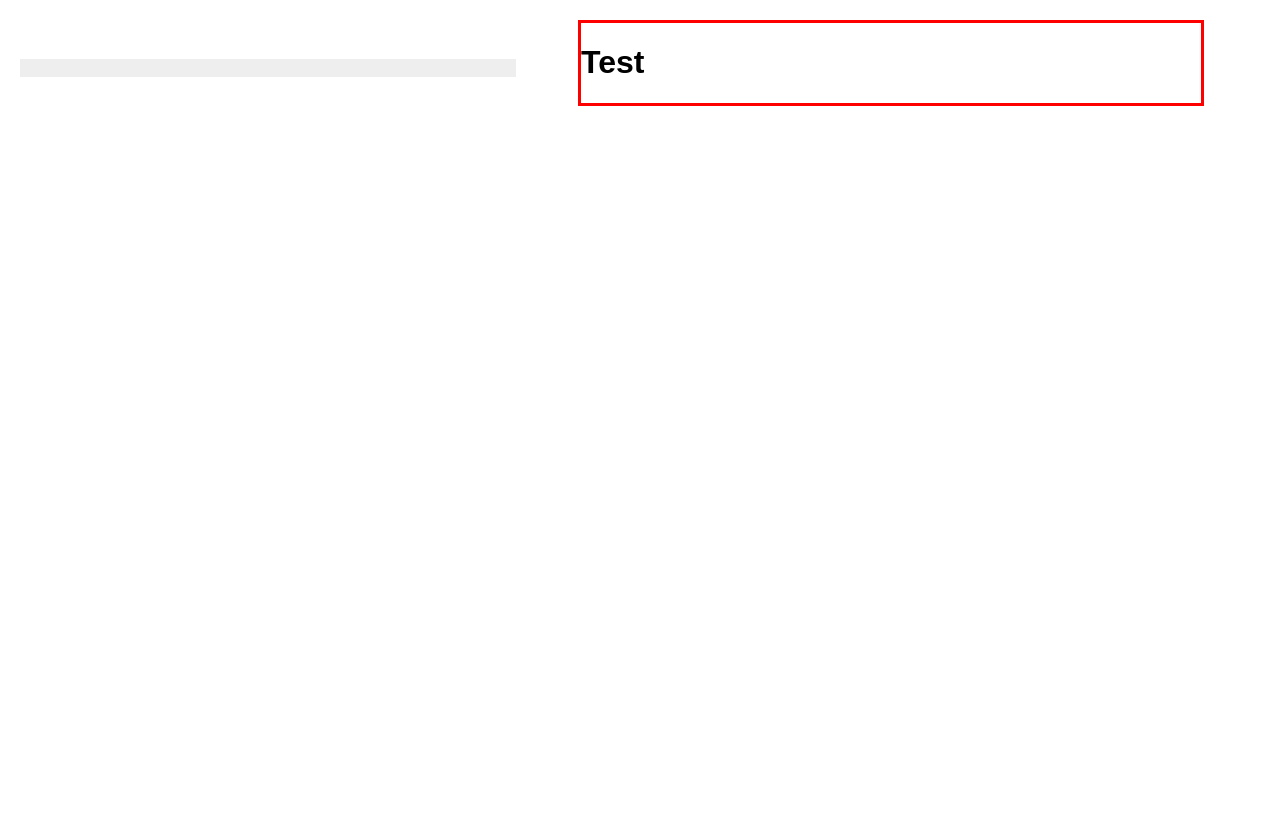
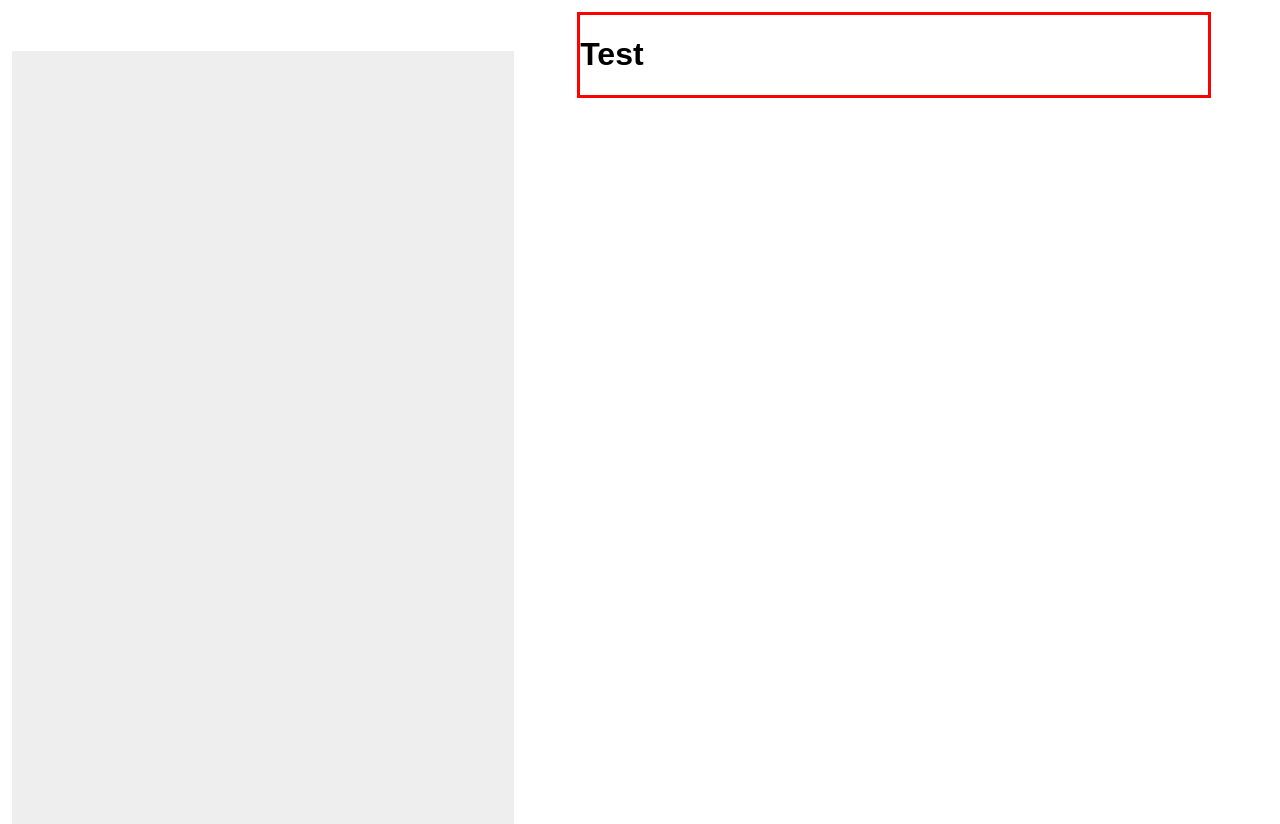
Before and after one commit to JakeDawkins/markdown-editor, a React app: page / in a window 1280 px wide. Before the commit the page ends 800 px from the top, so only its background shows below. Built offline with nearby package versions, Linux system fonts and the light colour scheme.

Commit message:
made height 100%

```diff
--- a/src/Pages/Home/index.js
+++ b/src/Pages/Home/index.js
@@ -20,7 +20,10 @@ class App extends Component {
   wrapperStyles () {
     return (
       {
-        margin: "20px"
+        padding: "12px",
+        height: "100%",
+        minHeight: "100%",
+        overflow: "scroll"
       }
     );
   }
--- a/src/Pages/Home/styles.scss
+++ b/src/Pages/Home/styles.scss
@@ -1,3 +1,8 @@
+html {
+  height: 100%;
+  min-height: 100%;
+}
+
 body {
   margin: 0;
   padding: 0;
@@ -5,3 +10,8 @@ body {
   width:100%;
   height: 100%;
 }
+
+#root {
+  height: 100%;
+  min-height: 100%;
+}
```
